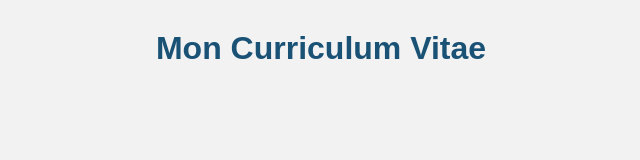
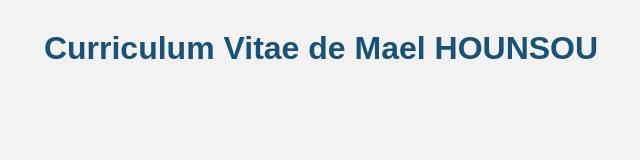
Before and after one commit to hounsoumael2-rgb/mon-cv, a plain HTML site: page index.html in a window 1280 px wide. Shown: the whole page, without its empty margins (319-959 px from the left). Drawn offline with Linux system fonts and the light colour scheme.

Commit message:
Modification du titre du CV

```diff
--- a/index.html
+++ b/index.html
@@ -1,3 +1,4 @@
+
 <!DOCTYPE html>
 <html lang="fr">
 <head>
@@ -7,6 +8,6 @@
     <link rel="stylesheet" href="style.css">
 </head>
 <body>
-    <h1>Mon Curriculum Vitae</h1>
+    <h1> Curriculum Vitae de Mael HOUNSOU </h1>
 </body>
 </html>
```
